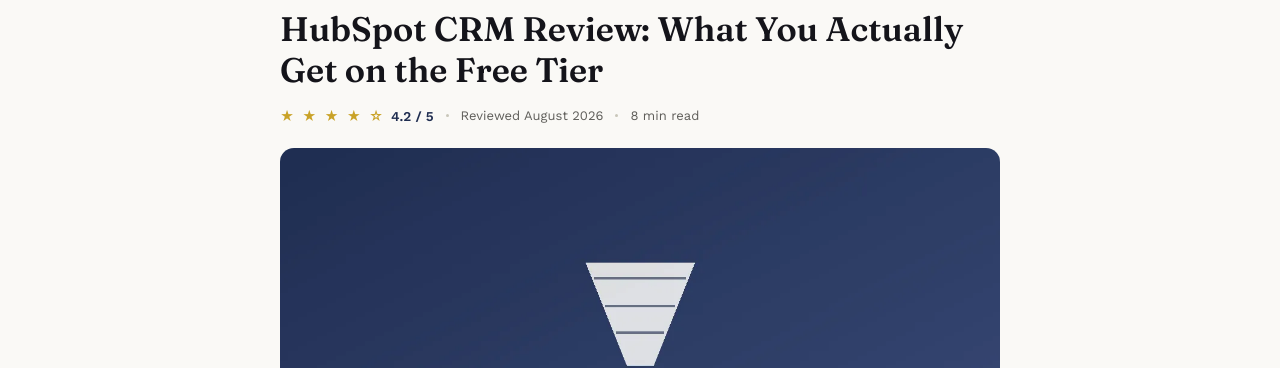
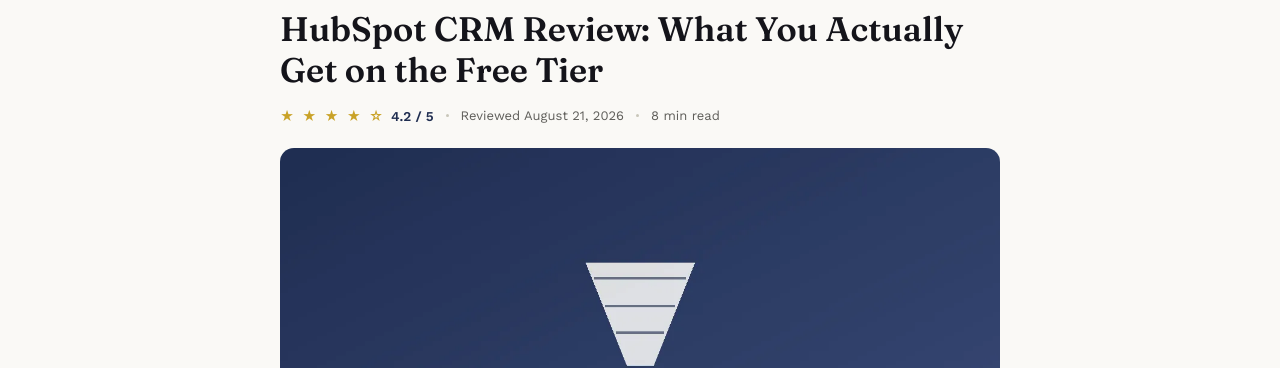
Before and after one commit to jiten14/huntorbit, a Jekyll site: the page built from _posts/2026-08-14-hubspot-crm-review.md, in a window 1280 px wide and 900 px high. Shown: the part 167-535 px from the top of the window. Built offline with Jekyll 4.4.1, drawn with Linux system fonts in a browser that asks for light colours; some of the changed lines change nothing that is shown.

Commit message:
Minor Fix on Article template

```diff
--- a/_layouts/post.html
+++ b/_layouts/post.html
@@ -13,7 +13,7 @@
   <div class="meta-row">
     {% include rating.html score=page.rating %}
     {% if page.rating %}<div class="dot"></div>{% endif %}
-    <div>Reviewed {{ page.date | date: "%B %Y" }}</div>
+    <div>Reviewed {{ page.date | date: "%B %-d, %Y" }}</div>
     {% if page.read_time %}
     <div class="dot"></div>
     <div>{{ page.read_time }} min read</div>
```
